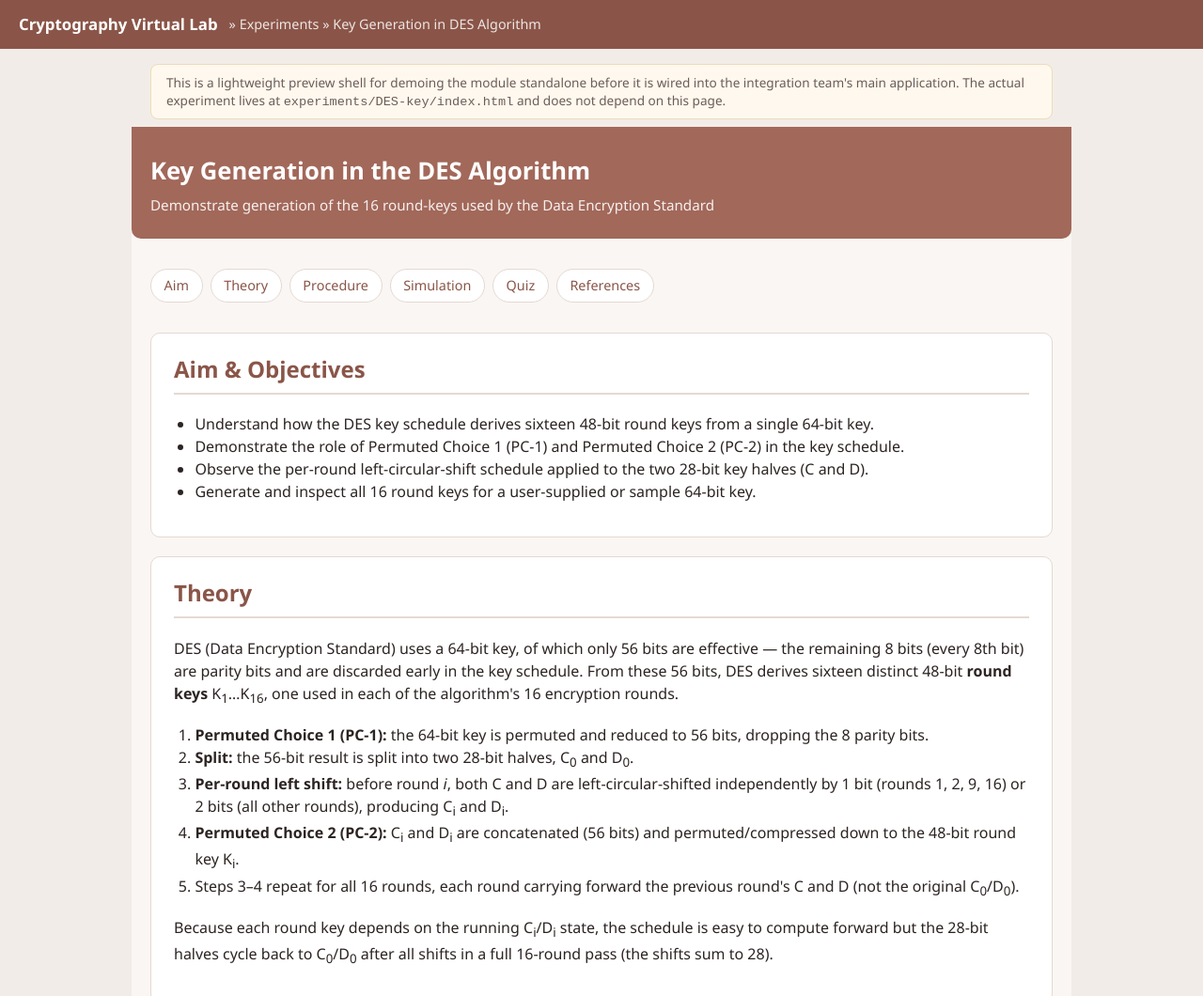
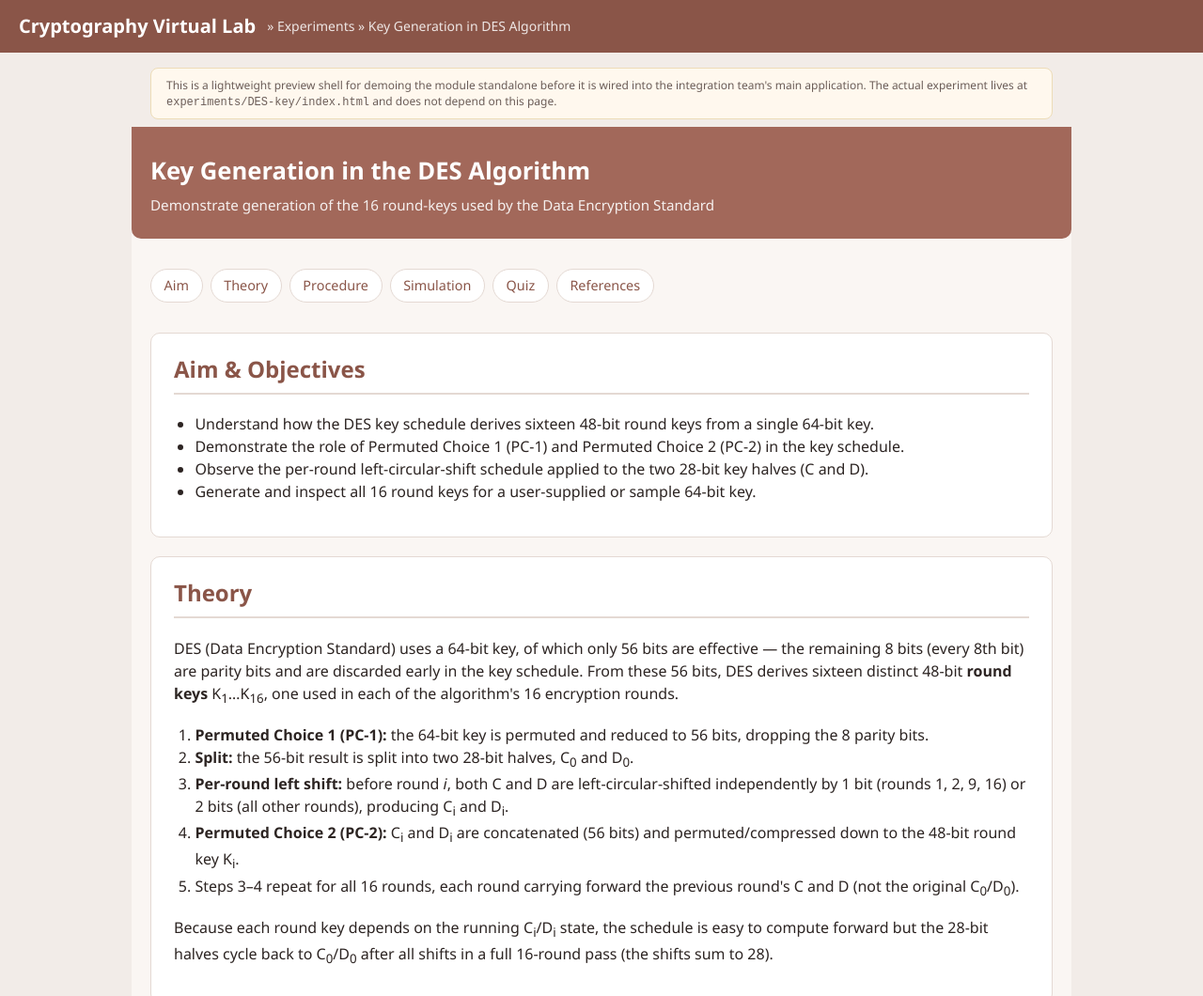
Before and after one commit to shreyshNair/Virtual-Lab, a plain HTML site: page demo/index.html in a window 1280 px wide. Shown: the top 1060 px of the page at 94% size. Drawn offline with Linux system fonts and the light colour scheme.

Commit message:
Improve type-size hierarchy in demo shell header/note

```diff
--- a/demo/index.html
+++ b/demo/index.html
@@ -15,8 +15,8 @@
     align-items: center;
     gap: 0.75rem;
   }
-  .shell-header .brand { font-weight: 700; font-size: 1.05rem; }
-  .shell-header .crumb { opacity: 0.85; font-size: 0.9rem; }
+  .shell-header .brand { font-weight: 700; font-size: 1.25rem; }
+  .shell-header .crumb { opacity: 0.85; font-size: 0.875rem; }
   .shell-note {
     max-width: 960px;
     margin: 1rem auto 0;
@@ -24,7 +24,7 @@
     background: #fff8ee;
     border: 1px solid #eddcb8;
     border-radius: 8px;
-    font-size: 0.85rem;
+    font-size: 0.75rem;
     color: #6b5d58;
   }
   iframe {
```
